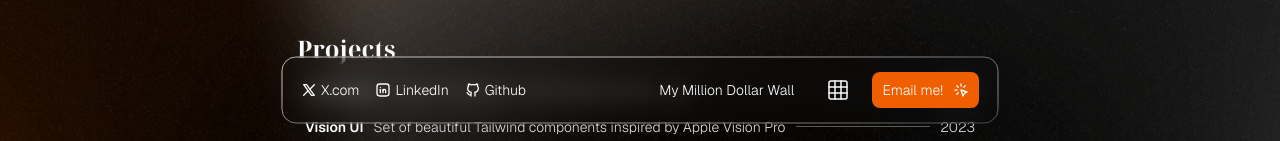
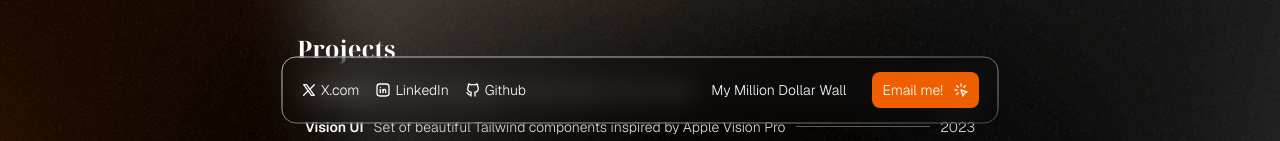
Before and after one commit to PeanutButte7/portfolio-v2, a Next.js app: page / in a window 1280 px wide. Shown: the part 656-797 px from the top of the page. Built offline with nearby package versions, Linux system fonts and the light colour scheme.

Commit message:
fix: btn

```diff
--- a/src/components/Navigation.tsx
+++ b/src/components/Navigation.tsx
@@ -89,7 +89,7 @@ export const Navigation = () => {
                         <Link
                             href="/million-dollar-wall"
                             className={twMerge(
-                                "md: transition-1 flex h-9 w-9 items-center justify-center  rounded-lg bg-background-glass hover:bg-background-glass-accent",
+                                "md:hidden transition-1 flex h-9 w-9 items-center justify-center  rounded-lg bg-background-glass hover:bg-background-glass-accent",
                             )}
                         >
                             <GridIcon strokeWidth={1.5} />
```
